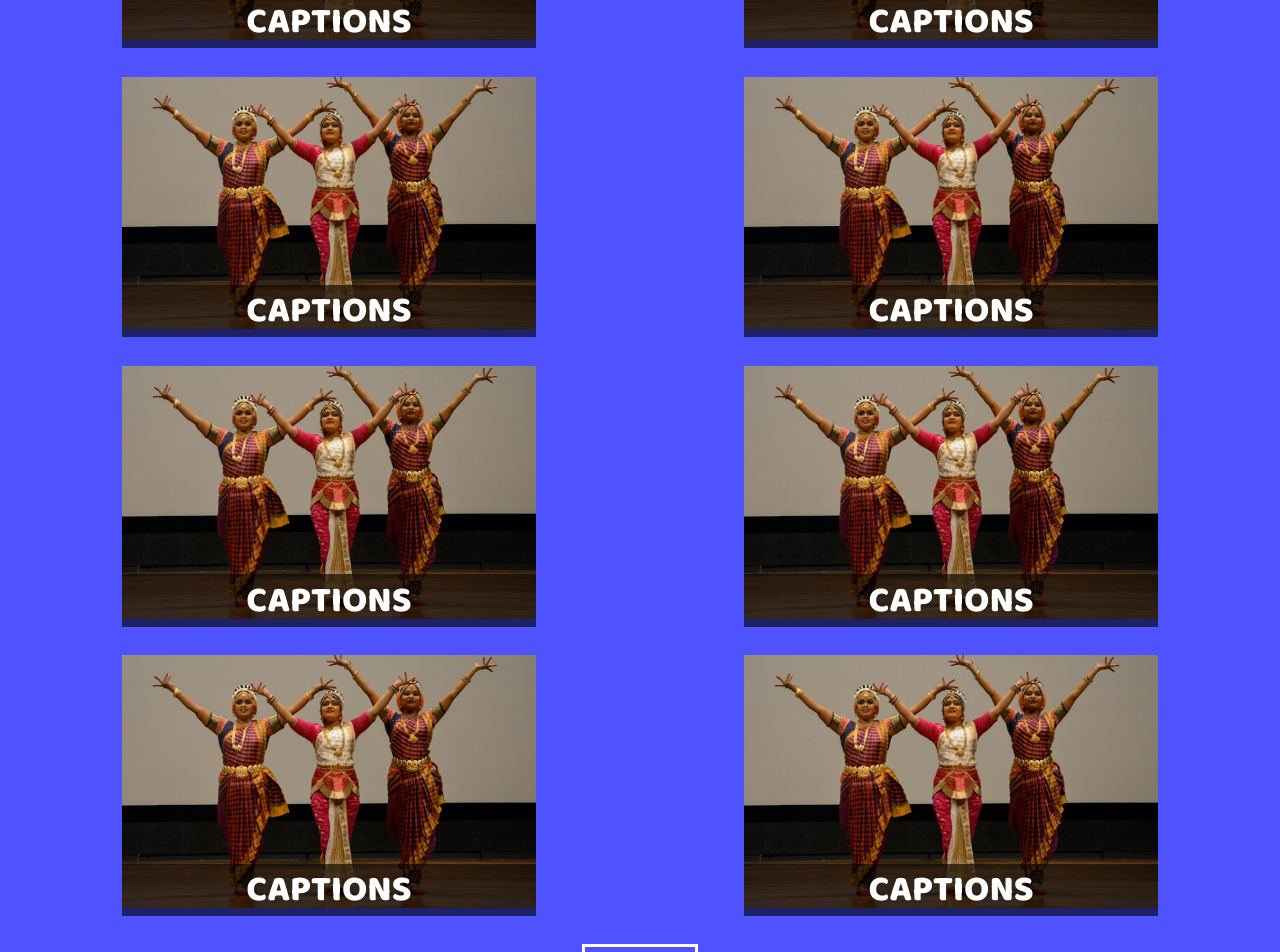
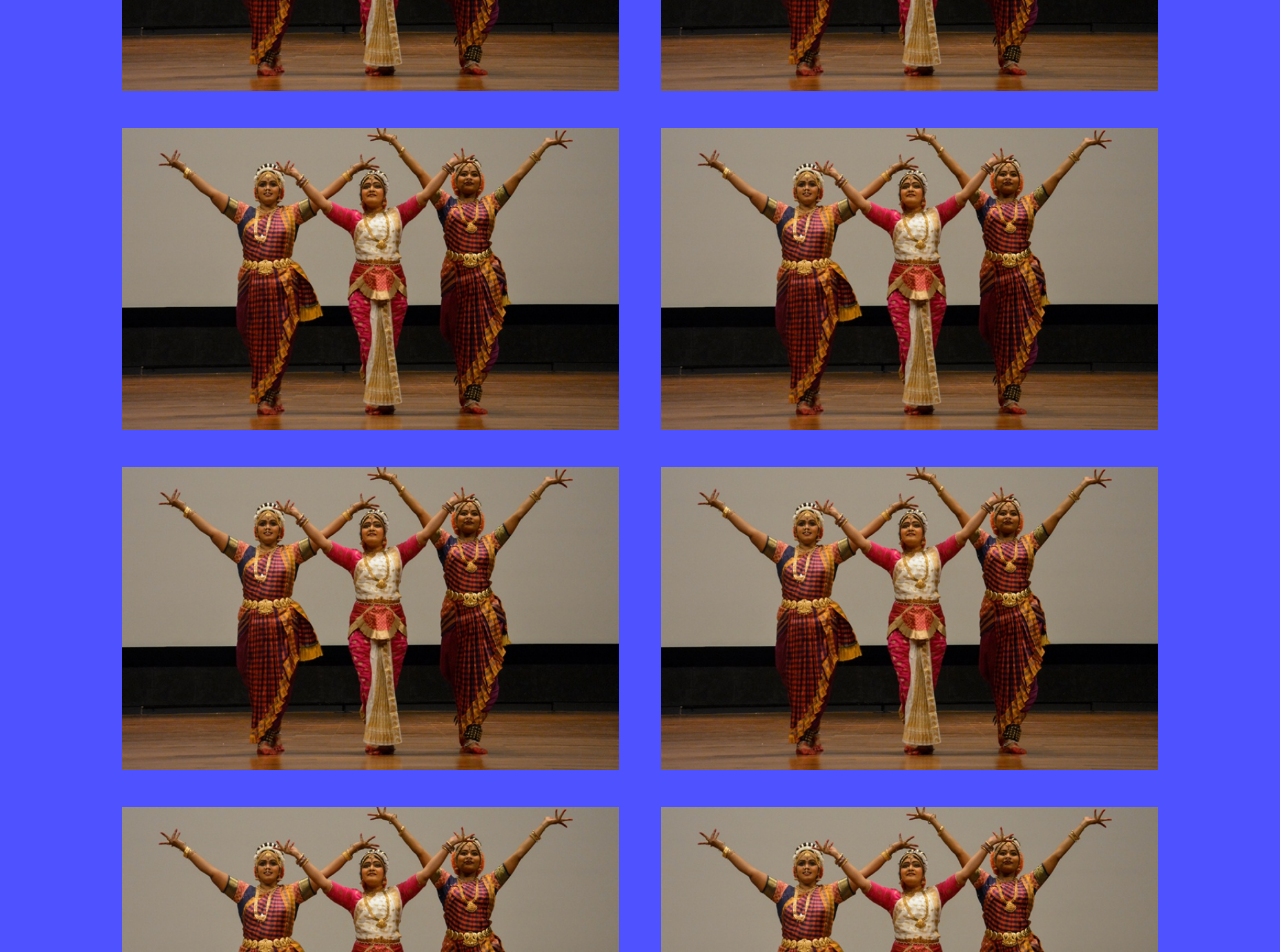
Before and after one commit to igarg2001/ARD-website, a Vue app: page /daa in a window 1280 px wide. Shown: the part 1740-2692 px from the top of the page. Built offline with nearby package versions, Linux system fonts and the light colour scheme; what @dafcoe/vue-collapsible-panel, v-calendar would draw is missing.

Commit message:
ux changes

```diff
--- a/src/components/Reusable/ImageGrid.vue
+++ b/src/components/Reusable/ImageGrid.vue
@@ -3,42 +3,42 @@
         <div class="column">
             <div class="element">
                 <img src="../../assets/images/DAAGallery/test.png">
-                <div class="overlay">CAPTIONS</div>
+                <!-- <div class="overlay">CAPTIONS</div> -->
             </div>
             <div class="element">
                 <img src="../../assets/images/DAAGallery/test.png">
-                 <div class="overlay">CAPTIONS</div>
+                 <!-- <div class="overlay">CAPTIONS</div> -->
 
             </div>
         </div>
         <div class="column">
             <div class="element">
                 <img src="../../assets/images/DAAGallery/test.png">
- <div class="overlay">CAPTIONS</div>
+ <!-- <div class="overlay">CAPTIONS</div> -->
             </div>
             <div class="element">
                 <img src="../../assets/images/DAAGallery/test.png">
-                 <div class="overlay">CAPTIONS</div>
+                 <!-- <div class="overlay">CAPTIONS</div> -->
             </div>
         </div>
         <div class="column">
             <div class="element">
                 <img src="../../assets/images/DAAGallery/test.png">
-                 <div class="overlay">CAPTIONS</div>
+                 <!-- <div class="overlay">CAPTIONS</div> -->
             </div>
             <div class="element">
                 <img src="../../assets/images/DAAGallery/test.png">
-                 <div class="overlay">CAPTIONS</div>
+                 <!-- <div class="overlay">CAPTIONS</div> -->
             </div>
         </div>
         <div class="column">
             <div class="element">
                 <img src="../../assets/images/DAAGallery/test.png">
-                 <div class="overlay">CAPTIONS</div>
+                 <!-- <div class="overlay">CAPTIONS</div> -->
             </div>
             <div class="element">
                 <img src="../../assets/images/DAAGallery/test.png">
-                 <div class="overlay">CAPTIONS</div>
+                 <!-- <div class="overlay">CAPTIONS</div> -->
             </div>
         </div>
     </div>
@@ -67,7 +67,7 @@ export default {
 
     }
     .element {
-        width: 40%;
+        width: 48%;
         position: relative;
     }
     .element img {
--- a/src/components/Reusable/NumberCapsule.vue
+++ b/src/components/Reusable/NumberCapsule.vue
@@ -19,7 +19,7 @@ export default {
 .outline {
   border: none;
   border-radius: 4px;
-  box-shadow: 0px 0px 4px 2px #888888;
+  box-shadow: 0px 0px 25px 4px rgba(0,0,10, 0.15);
   transition: all 0.2s ease;
   display: flex;
   flex-direction: column;
@@ -29,13 +29,19 @@ export default {
   min-width: 345px;
   z-index: 5;
   background: white;
+  color: #F16582;
+  transition: 0.3s ease-in;
+}
+
+.outline:hover {
+  background: #F16582;
+  color: white;
 }
 
 .number {
   font-family: "AmsiPro", sans-serif;
   font-size: 1.92vw;
   font-weight: 900;
-  color: #F16582;
   text-align: center;
   margin-bottom: 5px;
 }
@@ -45,6 +51,11 @@ export default {
   font-size: 0.88vw;
   font-weight: 600;
   color: #21244f;
+   transition: 0.3s ease-in;
+}
+
+.outline:hover .text {
+  color: white;
 }
 
 @media screen and (max-width: 780px) {
--- a/src/components/Reusable/PageSection.vue
+++ b/src/components/Reusable/PageSection.vue
@@ -46,7 +46,11 @@ export default {
   /* text-transform: uppercase; */
   font-size: 3vw;
   padding-bottom: 20px;
+  /* border: 1px solid #4f53ff */
+  --webkit-text-stroke-width: 1px;
+  --webkit-text-stroke-color: #4f53ff
 }
+
 
 .headingUnderline {
   width: 100%;
--- a/src/pages/HomePage.vue
+++ b/src/pages/HomePage.vue
@@ -305,7 +305,7 @@ export default {
   flex-direction: row;
   justify-content: space-around;
   width: 60%;
-  margin-bottom: 2%;
+  margin-bottom: 3%;
 }
 
 #galleryContainer .tabs .tab-item {
--- a/src/pages/TeamPage.vue
+++ b/src/pages/TeamPage.vue
@@ -29,10 +29,10 @@
 </template>
         </PageSection>
         <div id="buttonCont">
-<OrangeButton displayText="Pilani" type="filled" customBorder="#F16582" customColor="white" customBackground="#F16582"  />
-<OrangeButton displayText="Goa" type="outline" customBorder="#F16582" customColor="#F16582" customBackground="#F16582"/>
-<OrangeButton displayText="Hyderabad" type="outline" customBorder="#F16582" customColor="#F16582" customBackground="#F16582"/>
-<OrangeButton displayText="Dubai" type="outline" customBorder="#F16582" customColor="#F16582" customBackground="#F16582"/>
+<OrangeButton displayText="Pilani" type="filled" customBorder="#F16582" customColor="white" customBackground="#F16582" :customStyle="{fontSize: '22px'}"  />
+<OrangeButton displayText="Goa" type="outline" customBorder="#F16582" customColor="#F16582" customBackground="#F16582" :customStyle="{fontSize: '22px'}"/>
+<OrangeButton displayText="Hyderabad" type="outline" customBorder="#F16582" customColor="#F16582" customBackground="#F16582" :customStyle="{fontSize: '22px'}"/>
+<OrangeButton displayText="Dubai" type="outline" customBorder="#F16582" customColor="#F16582" customBackground="#F16582" :customStyle="{fontSize: '22px'}"/>
 </div>
           <div class="carouselContainer">
            <FourInAPageSlider :data="teamData"/>
@@ -175,7 +175,7 @@ export default {
   margin-top: -8%
 }
 #buttonCont {
-  width: 85%;
+  width: 55%;
   margin-left: 7.5%;
   display: flex;
   flex-direction: row;
@@ -185,7 +185,7 @@ export default {
 
 }
 #buttonCont > div {
-  width: 10%;
+  width: 20%;
   display: flex;
   justify-content: center;
   align-items: center;
```
